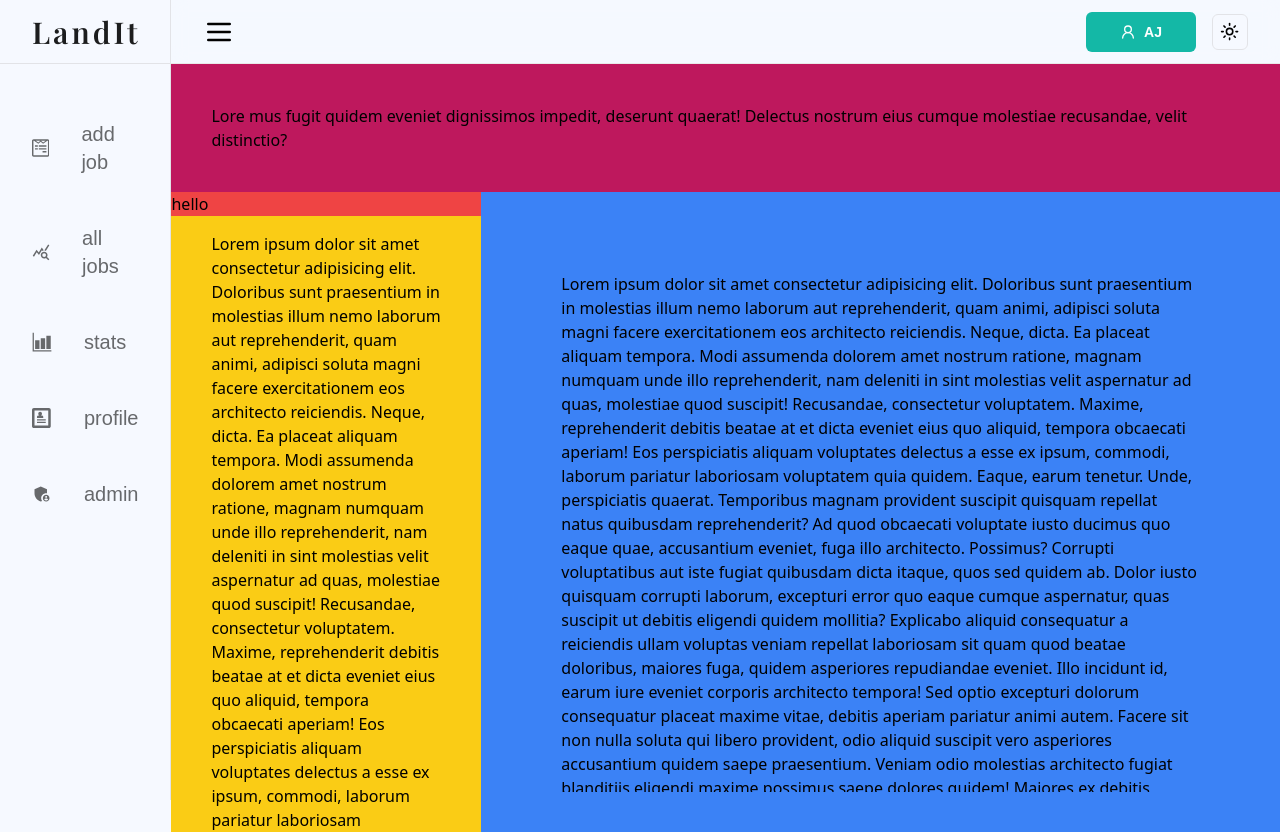
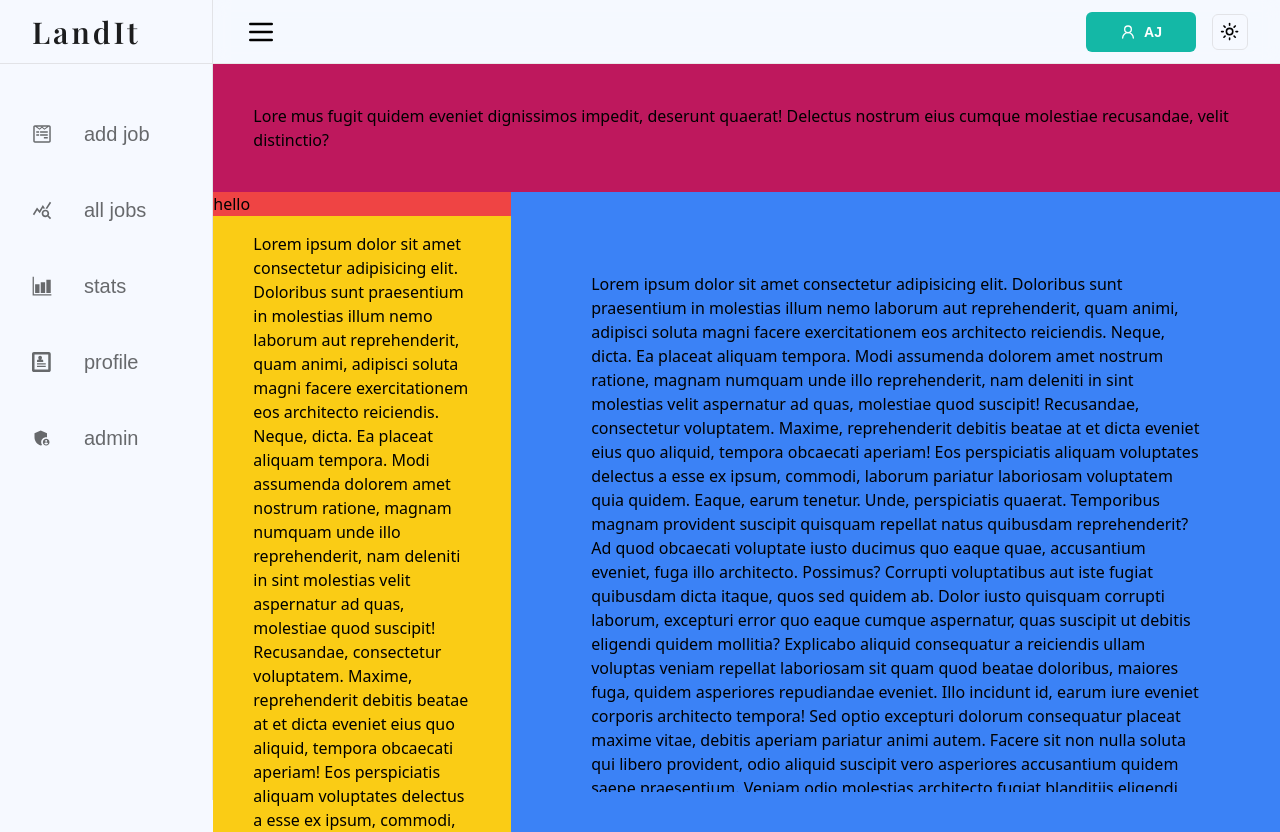
Before and after one commit to Earnstein/react-projects, a React (Vite) app in the folder JobQuest/frontend/: page /dashboard/admin in a window 1280 px wide. Built offline with nearby package versions, Linux system fonts and the light colour scheme; a web font is replaced by a local one.

Commit message:
chore: added flex on navbar container

```diff
--- a/JobQuest/frontend/src/pages/dashboard-page.tsx
+++ b/JobQuest/frontend/src/pages/dashboard-page.tsx
@@ -29,10 +29,10 @@ const DashboardPage = () => {
  }}>
      <div className="w-full h-full">
       <main className={cn("flex")}>
-        <Sidebar showSidebar={showSidebar}/>
-        <div className="grow">
+        <Sidebar/>
+        <div className="flex-1">
           <Navbar/>
-          <div>
+          <div className="flex-1">
             <Outlet />
           </div>
         </div>
```
